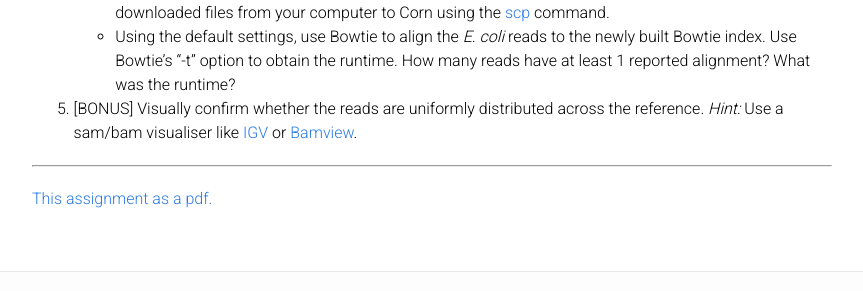
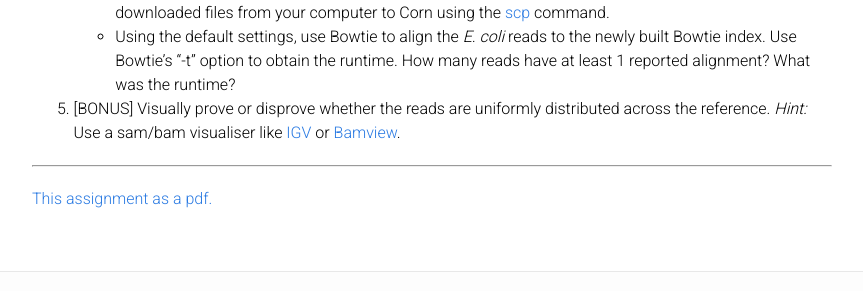
Before and after one commit to laurashen/data-science-sequencing.github.io, a Jekyll site: the page built from assignments/assignment1.md, in a window 1280 px wide and 900 px high, scrolled down 1594 px. Shown: the part 508-799 px from the top of the window, without its empty margins (208-1071 px from the left). Built offline with Jekyll 4.4.1, drawn with Linux system fonts in a browser that asks for light colours; formulas are drawn with MathJax 3; comment, search, counter and statistics services are not loaded.

Commit message:
reworded bonus

```diff
--- a/assignments/assignment1.md
+++ b/assignments/assignment1.md
@@ -88,7 +88,7 @@ is calculated and followed by an appropriate detection rule to perform base call
 - Build a Bowtie index from the _E. coli_ reference genome ("bowtie-build" command). You can copy the downloaded files from your computer to Corn using the [scp](http://www.hypexr.org/linux_scp_help.php) command.
 - Using the default settings, use Bowtie to align the _E. coli_ reads to the newly built Bowtie index. Use Bowtie's "-t" option to obtain the runtime. How many reads have at least 1 reported alignment? What was the runtime?
 
-5. [BONUS] Visually confirm whether the reads are uniformly distributed across the reference. _Hint:_ Use a sam/bam visualiser like [IGV](https://www.broadinstitute.org/igv/)
+5. [BONUS] Visually prove or disprove whether the reads are uniformly distributed across the reference. _Hint:_ Use a sam/bam visualiser like [IGV](https://www.broadinstitute.org/igv/)
 or [Bamview](http://bamview.sourceforge.net/).
 
 
```
